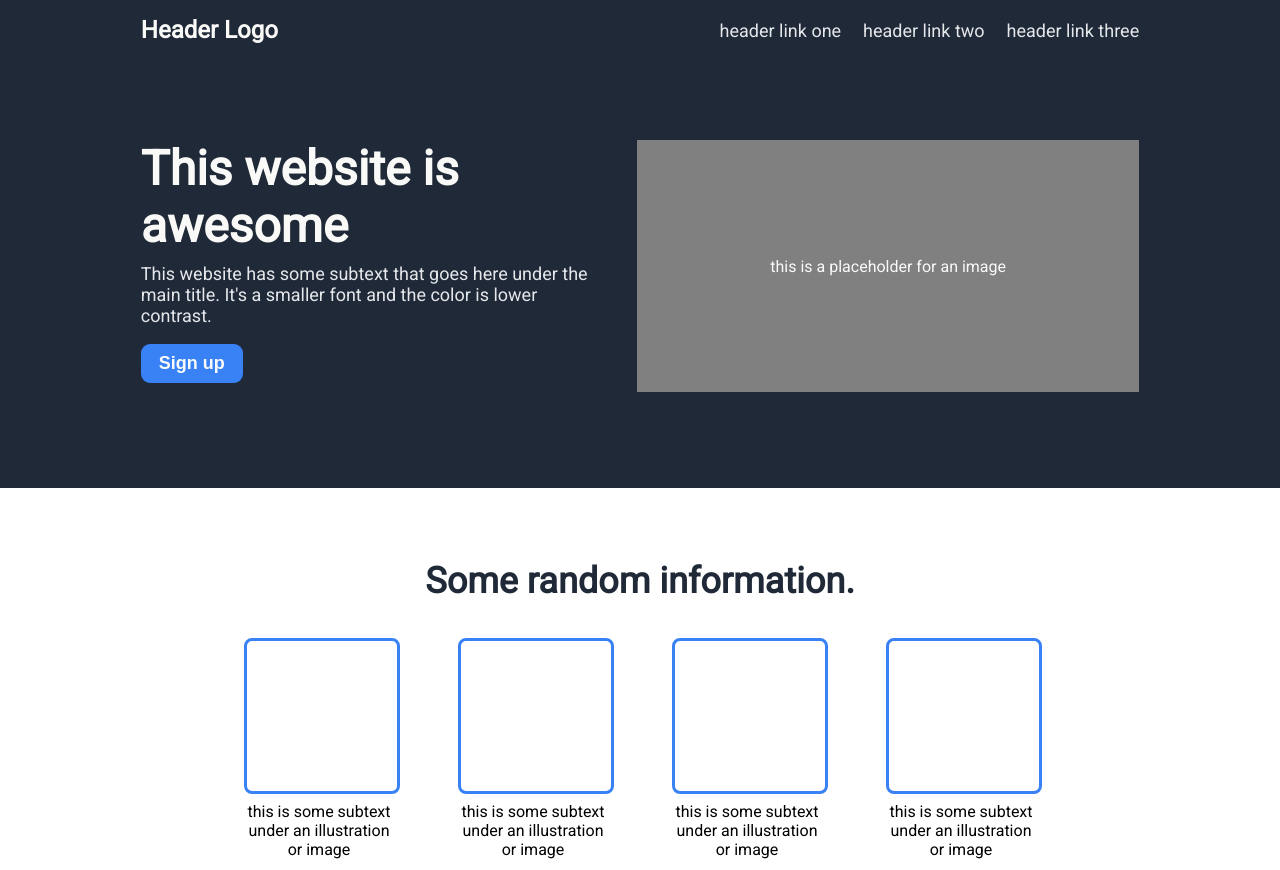
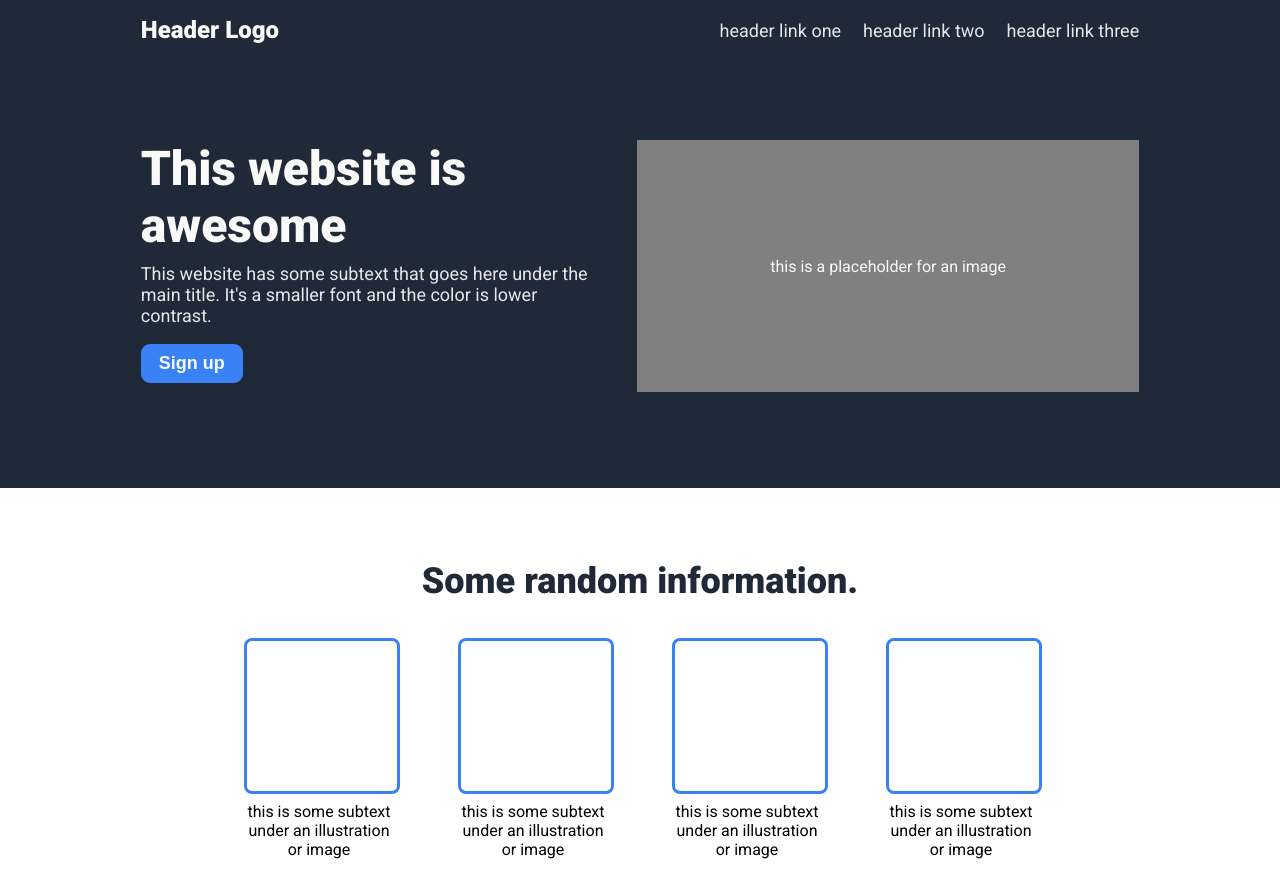
Before and after one commit to klausgena/odin-landing-page, a plain HTML site: page index.html in a window 1280 px wide. Shown: the top 870 px of the page. Drawn offline with Linux system fonts and the light colour scheme.

Commit message:
Add correct import statement for Roboto

```diff
--- a/style.css
+++ b/style.css
@@ -1,4 +1,4 @@
-@import url('https://fonts.googleapis.com/css2?family=Roboto&display=swap');
+@import url('https://fonts.googleapis.com/css2?family=Roboto:ital,wght@0,400;0,900;1,100&display=swap');
 
 /* ELEMENTS */
 
@@ -7,17 +7,20 @@ body {
     margin: 0;
     padding: 0;
 }
+
 h1 {
     font-size: 48px;
-    font-weight: bold;
+    font-weight: 900;
     margin: 0;
 }
+
 a {
     text-decoration: none;
     color: #e5e7eb;
     margin-left: 1em;
     font-size: 18px;
 }
+
 button {
     margin: 0.5em 0;
     background-color: #3882f6;
@@ -28,19 +31,24 @@ button {
     padding: 0.5em 1em;
     border-radius: 0.5em;
 }
+
 p {
     margin: 0.5em 0;
 }
+
 h2 {
     margin: 0;
 }
+
 /* CLASSES */
 
 .container {
     display: flex;
     flex-direction: column;
 }
-.header, .footer {
+
+.header,
+.footer {
     background-color: #1F2937;
     color: #f9faf8;
     display: flex;
@@ -48,10 +56,12 @@ h2 {
     align-items: center;
     padding: 1em;
 }
+
 .logo {
     font-size: 24px;
     font-weight: bold;
 }
+
 .menu {
     display: flex;
     justify-content: space-between;
@@ -59,19 +69,23 @@ h2 {
     width: 80%;
     padding-bottom: 6em;
 }
+
 .hero {
     display: flex;
     width: 80%;
     justify-content: space-between;
     padding-bottom: 5em;
 }
+
 .text p {
     color: #e5e7eb;
     font-size: 18px;
 }
+
 .text {
     padding-right: 2em;
 }
+
 .picture {
     background-color: grey;
     width: 100%;
@@ -79,23 +93,28 @@ h2 {
     justify-content: center;
     align-items: center;
 }
+
 .content {
     display: flex;
     flex-direction: column;
 }
+
 .icons {
     text-align: center;
     padding-bottom: 5em;
 }
+
 .icons h2 {
     color: #1f2937;
     font-size: 36px;
     padding: 2em 0 1em 0;
 }
+
 .elements {
     display: flex;
     justify-content: center;
 }
+
 .quote {
     background-color: #E5E7EB;
     font-size: 36px;
@@ -105,29 +124,35 @@ h2 {
     flex-direction: column;
     align-items: center;
 }
+
 .quote p {
     width: 60%;
 }
+
 .author {
     text-align: right;
     font-weight: bold;
     font-style: normal;
 }
+
 .element {
     width: 150px;
     margin: 0 2em;
 }
+
 .icon {
     width: 150px;
     height: 150px;
     border: 3px solid #3882f6;
     border-radius: 0.5em;
 }
+
 .CTA-container {
     display: flex;
     justify-content: center;
     padding: 4em;
 }
+
 .CTA {
     background-color: #3882f6;
     color: #f9faf8;
@@ -137,11 +162,14 @@ h2 {
     display: flex;
     justify-content: space-around;
 }
+
 div.button {
     display: flex;
     justify-content: center;
     align-items: center;
 }
+
 .CTA button {
     border: 1px solid #f9faf8;
+    flex-shrink: 0;
 }
```
